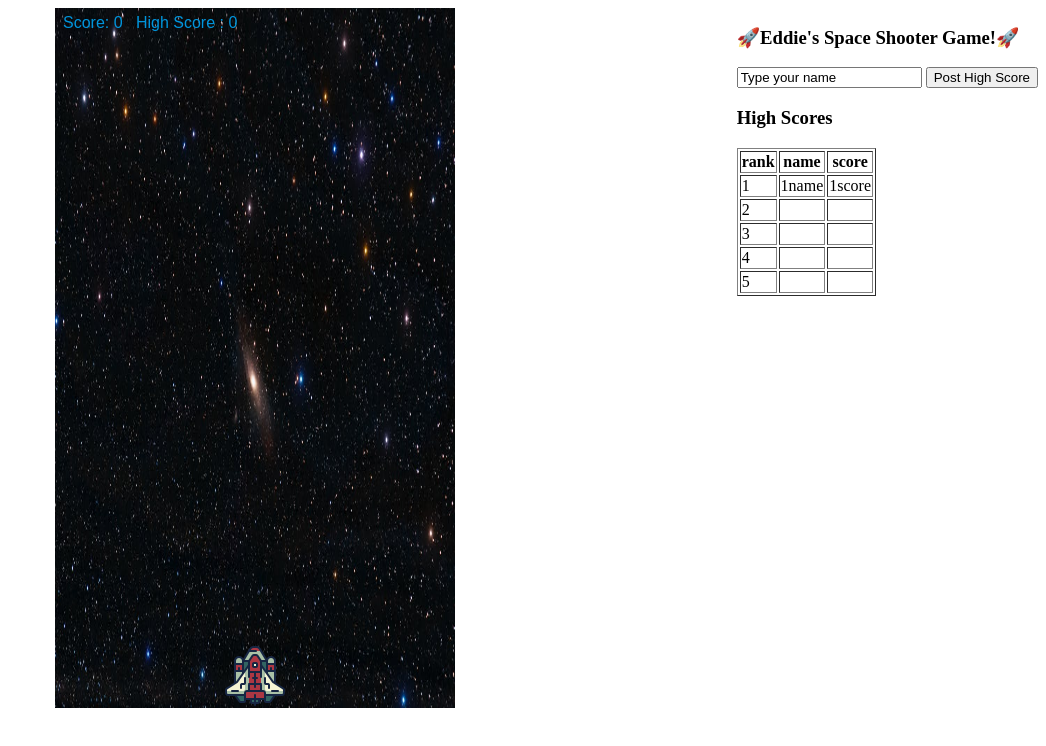
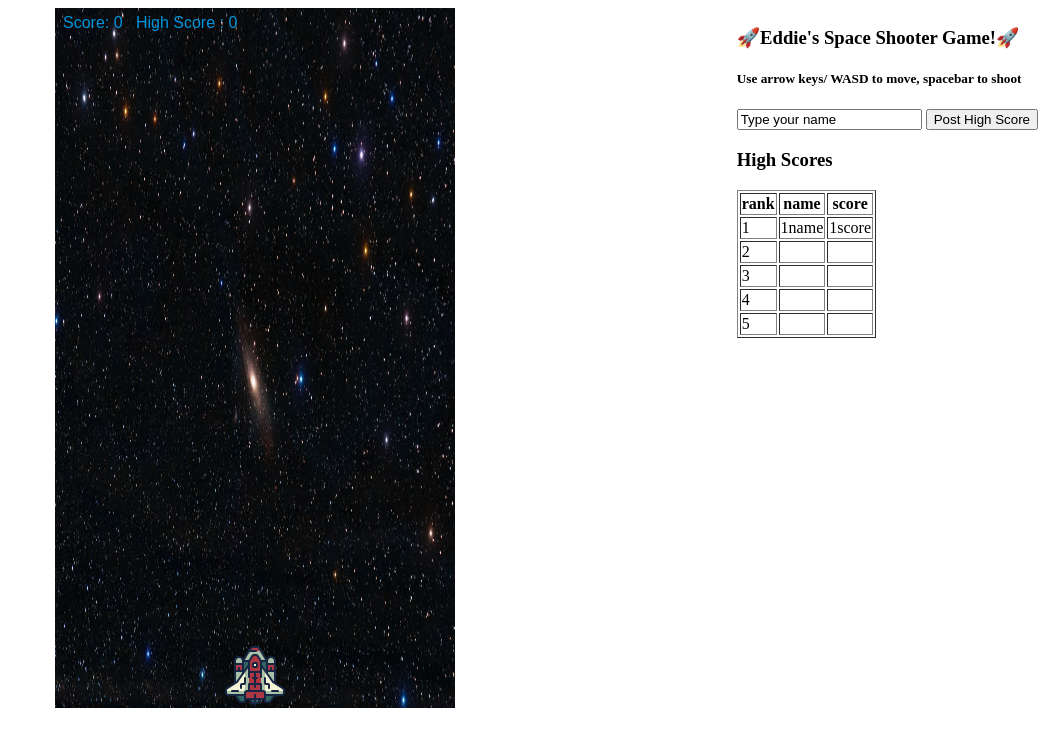
Before and after one commit to JustEddie/javascript-project-space-shooting-game, a website: page index.html in a window 1280 px wide. Shown: the whole page, without its empty margins (234-1280 px from the left). Drawn offline with nearby package versions, Linux system fonts and the light colour scheme; no server answers.

Commit message:
explanation added

```diff
--- a/index.html
+++ b/index.html
@@ -7,22 +7,22 @@
     <title>🚀Space Shooter Game🚀</title>
     <link rel="stylesheet" href="styles.css" />
     <link
-    href="https://unpkg.com/gridjs/dist/theme/mermaid.min.css"
-    rel="stylesheet"
-  />
-
+      href="https://unpkg.com/gridjs/dist/theme/mermaid.min.css"
+      rel="stylesheet"
+    />
   </head>
   <body onload="getScores()">
     <script src="index.js"></script>
 
     <div>
       <h3>🚀Eddie's Space Shooter Game!🚀</h3>
+      <h5>Use arrow keys/ WASD to move, spacebar to shoot</h5>
       <input type="text" value="Type your name" id="typeName" />
       <button onclick="giveScore()">Post High Score</button>
       <div>
         <h3>High Scores</h3>
 
-        <table id = "scoreboard" border="1" >
+        <table id="scoreboard" border="1">
           <th>rank</th>
           <th>name</th>
           <th>score</th>
```
Also changed, not shown: images/gameover2.jpeg (added), 1 other file.
